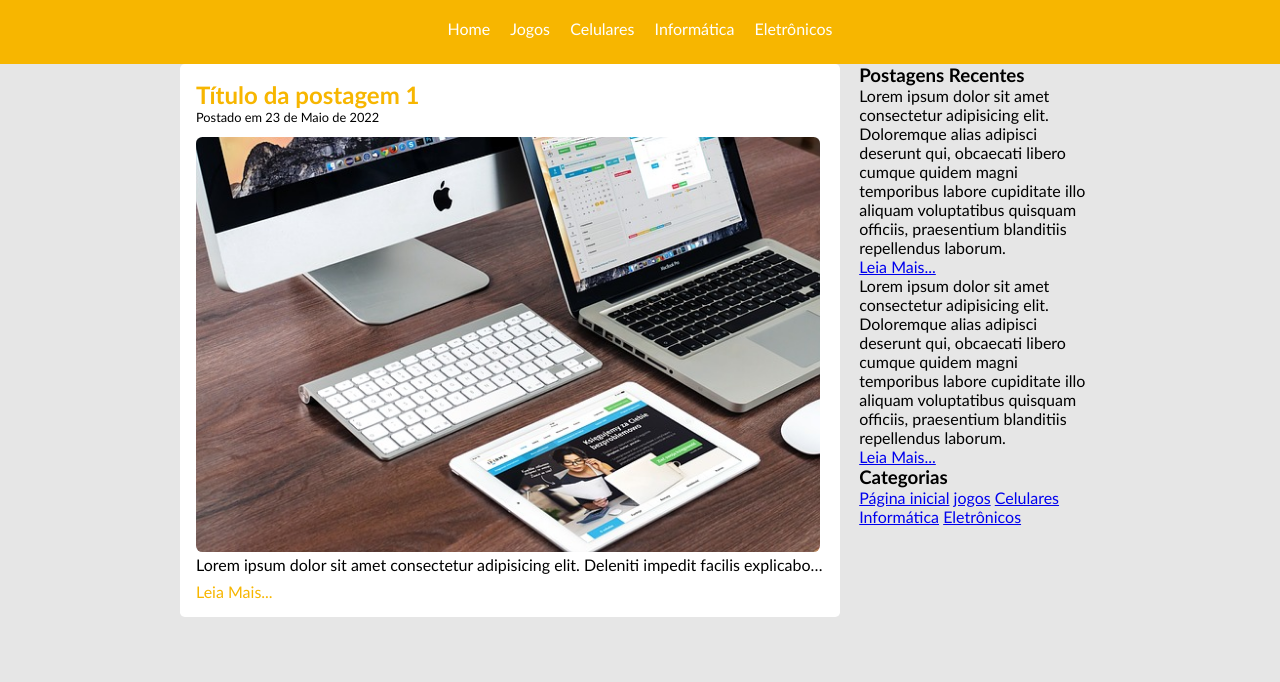
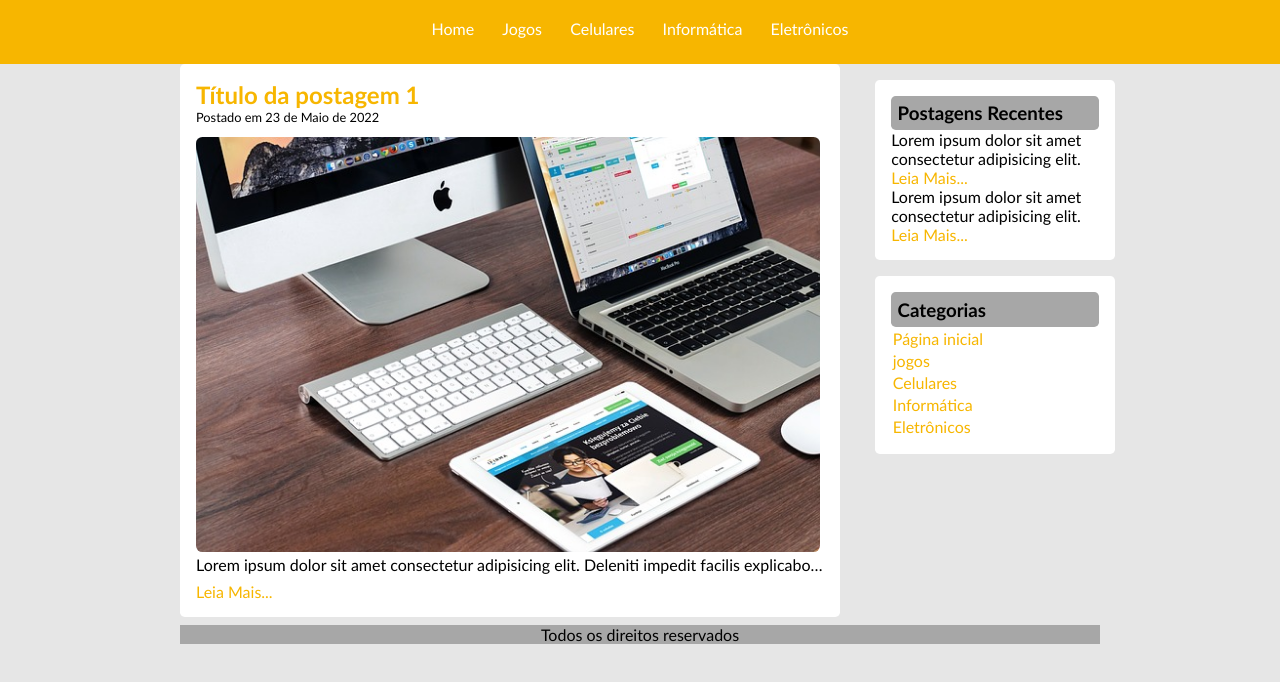
Before and after one commit to AnaluzSantos/BisonhoBlog, a plain HTML site: page index.html in a window 1280 px wide. Shown: the part 68-750 px from the top of the page. Drawn offline with Linux system fonts and the light colour scheme.

Commit message:
Add files via upload

```diff
--- a/css/style.css
+++ b/css/style.css
@@ -29,7 +29,7 @@ body{
 }
 #area-menu a:link, #area-menu a:visited{
     color:#fff;
-    padding: 8px;
+    padding: 8px 12px;
 }
 /*NAV - EFEITOS HOVER LINKS DAS ANCORAS */
 #area-menu a:hover{
@@ -93,3 +93,42 @@ body{
 .postagem a:hover{
     text-decoration: underline;
 }
+
+.conteudo-lateral{
+    padding: 1rem;
+    margin: 1rem;
+    background-color: #fff;
+    width: 15rem;
+    border-radius: 0.3rem;
+}
+
+.conteudo-lateral-titulo{
+    padding: 0.4rem;
+    background-color: #a7a7a7;
+    border-radius: 0.3rem;
+}
+
+.navegacao-lateral a{
+    text-decoration: none;
+    color: #f7b600;
+    display: flex;
+    padding: 0.1rem;
+}
+
+.conteudo-lateral a{
+    text-decoration: none;
+    color: #f7b600;
+    display: flex;
+}
+
+hr{
+    margin-top: 0.5rem;
+    margin-bottom: 0.5rem;
+}
+
+footer{
+    background-color: #a7a7a7;
+    text-align: center;
+    width: 100%;
+    margin-top: 0.5rem;
+}
--- a/index.html
+++ b/index.html
@@ -48,11 +48,11 @@
             <article class="conteudo-lateral">
                 <h3 class="conteudo-lateral-titulo">Postagens Recentes</h3>
                 <div class="texto-postagem-lateral">
-                    <p>Lorem ipsum dolor sit amet consectetur adipisicing elit. Doloremque alias adipisci deserunt qui, obcaecati libero cumque quidem magni temporibus labore cupiditate illo aliquam voluptatibus quisquam officiis, praesentium blanditiis repellendus laborum.</p>
+                    <p>Lorem ipsum dolor sit amet consectetur adipisicing elit.</p>
                 <a href="#">Leia Mais...</a>
                 </div>
                 <div class="texto-postagem-lateral">
-                    <p>Lorem ipsum dolor sit amet consectetur adipisicing elit. Doloremque alias adipisci deserunt qui, obcaecati libero cumque quidem magni temporibus labore cupiditate illo aliquam voluptatibus quisquam officiis, praesentium blanditiis repellendus laborum.</p>
+                    <p>Lorem ipsum dolor sit amet consectetur adipisicing elit.</p>
                 <a href="#">Leia Mais...</a>
                 </div>
                 </article>
@@ -69,6 +69,9 @@
             <!--FIM - POSTAGEM LATERAL ARTICLE 01-->
         </aside>
         <!--FIM ASIDE - BARRA LATERAL-->
+        <footer>
+            <p>Todos os direitos reservados</p>
+        </footer>
     </main>
     <!--FIM DO CONTEÚDO PRINCIPAL DO SITE-->
 </body>
```
